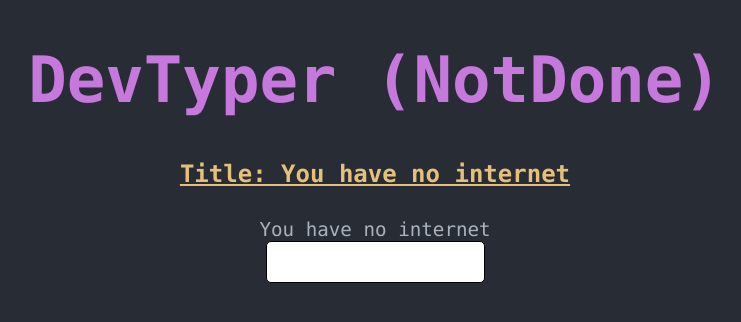
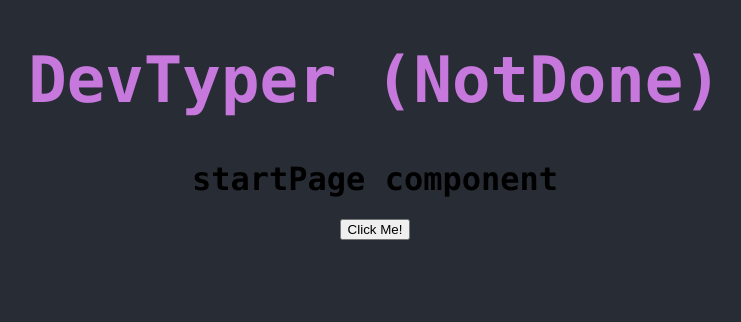
Before and after one commit to nacleric/devTyper, a React (Create React App) app: page / in a window 1280 px wide. Shown: the top 322 px of the page, without its empty margins (265-1006 px from the left). Built offline with nearby package versions, Linux system fonts and the light colour scheme; no server answers.

Commit message:
added component

```diff
--- a/src/App.js
+++ b/src/App.js
@@ -2,15 +2,16 @@ import React from "react";
 import logo from "./logo.svg";
 
 import Count from "./components/count.js";
-import TextBody from "./components/textbody";
+import TextBody from "./components/textbody.js";
+import StartPage  from "./components/startpage.js";
 
 import "./static/App.css";
 
 function App() {
   return (
     <div className="App">
-      <h1 class="logo"> DevTyper (NotDone) </h1>
-      <TextBody />
+      <h1 className="logo"> DevTyper (NotDone) </h1>
+      <StartPage />
     </div>
   );
 }
--- /dev/null
+++ b/src/components/startpage.js
@@ -0,0 +1,28 @@
+import React, { useState } from "react";
+
+import TextBody from "./textbody.js";
+
+function StartPage() {
+  const [isClicked, setisClicked] = useState(false);
+
+  const renderTypeTest = () => {
+    setisClicked(true);
+  };
+
+  return (
+    <div>
+      {isClicked ? (
+        <TextBody />
+      ) : (
+        <div>
+          <h1>startPage component</h1>
+          <button onClick={renderTypeTest} className="startButton">
+            Click Me!
+          </button>
+        </div>
+      )}
+    </div>
+  );
+}
+
+export default StartPage;
--- a/src/components/textbody.js
+++ b/src/components/textbody.js
@@ -82,19 +82,6 @@ function TextBody() {
     }
   };
 
-  // React specific code
-  // const textRecord = event => {
-  //   const value = event.target.value;
-
-  //   console.log(title);
-  //   if (value !== title) {
-  //     console.log("wrong");
-  //   } else {
-  //     console.log("correct");
-  //   }
-  //   console.log(value);
-  // };
-
   return (
     <div>
       <a target="_blank" class="article-link" href={link}>
@@ -105,10 +92,10 @@ function TextBody() {
       {/* <div id="typeBody">Title: {title}</div> */}
       {/* <p>Text: {text}</p> */}
       <input
+        className="typeHereStyle"
         onChange={textRecord}
-        className="text__bar"
         type="text"
-        id="message"
+        id="typeHere"
       ></input>
     </div>
   );
--- a/src/static/App.css
+++ b/src/static/App.css
@@ -26,7 +26,7 @@
   font-weight: 550;
 }
 
-.text__bar{
+.typeHereStyle{
   padding: 5px;
   height: 30px;
   position: relative;
```
Also changed, not shown: 2 other files (tests, documents, lock files or other folders).
